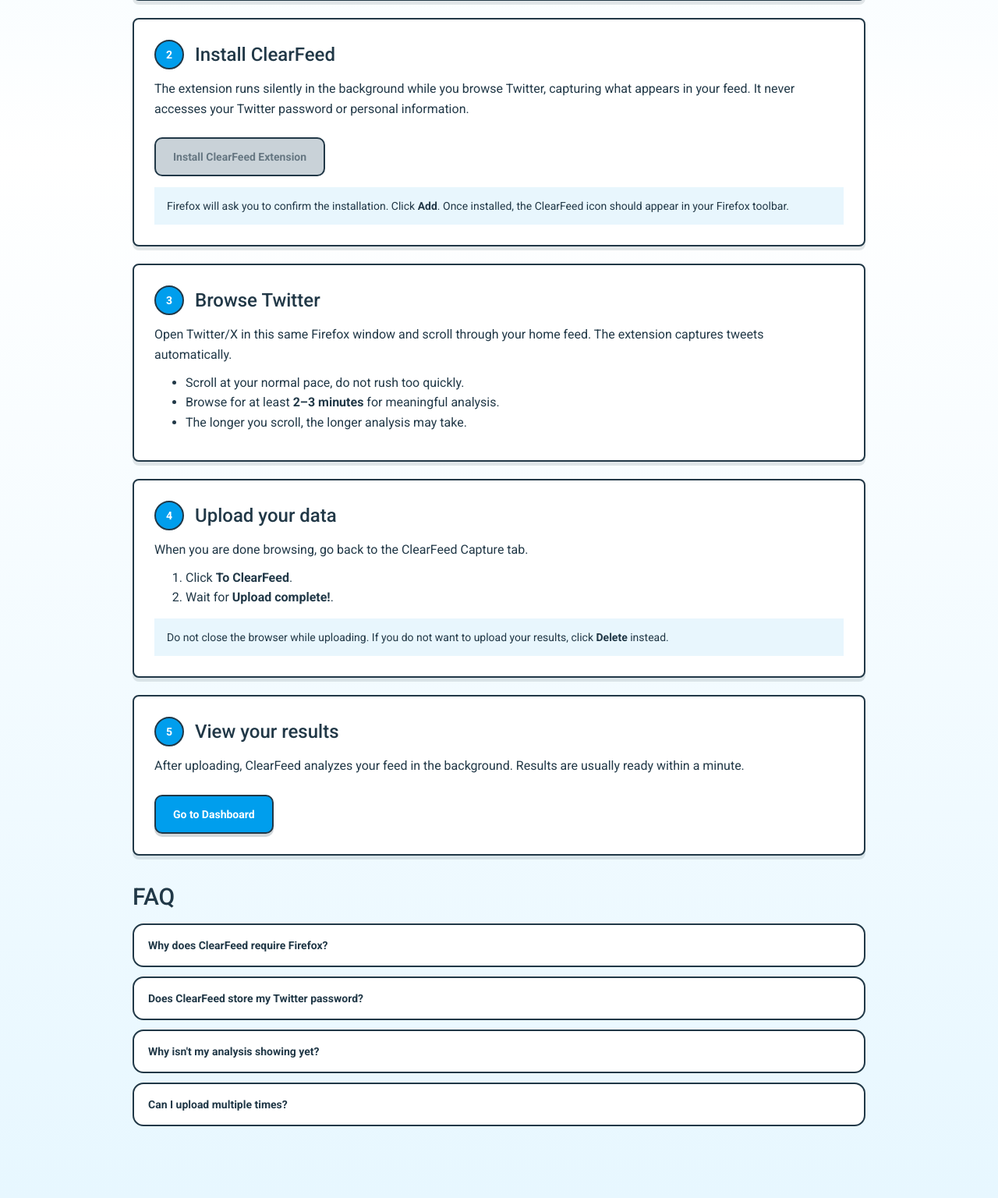
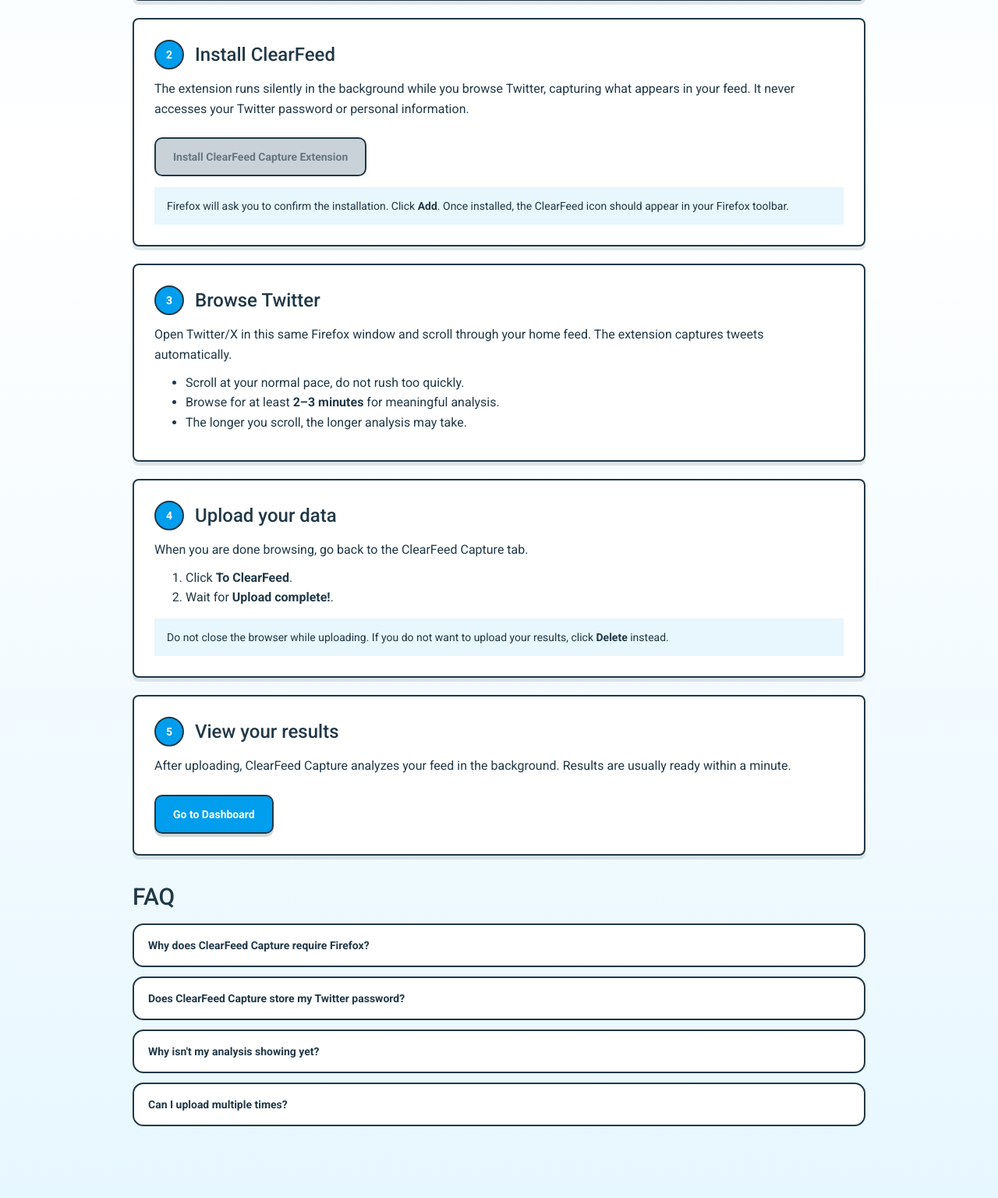
Before and after one commit to uchicago-capp-30320/ClearFeed, a Django app: page /onboarding/ in a window 1280 px wide. Shown: the part 763-2299 px from the top of the page at 78% size. Run offline with Django 5.2, Linux system fonts and the light colour scheme; parts of the project's set-up code (start-up, migrations or seed data) failed here and were passed over; some libraries are stand-ins or nearby versions.

Commit message:
fixing some grammar

```diff
--- a/templates/onboarding.html
+++ b/templates/onboarding.html
@@ -224,7 +224,7 @@
       class="primary-button disabled"
       href="https://github.com/teddykolios11/capp-zeeschuimer/releases/latest/download/62fc9d80cc0f43f29587-1.1.2.xpi"
     >
-      Install ClearFeed Extension
+      Install ClearFeed Capture Extension
     </a>
 
     <div class="mini-note">
@@ -277,7 +277,7 @@
     </div>
 
     <p>
-      After uploading, ClearFeed analyzes your feed in the background. Results are usually ready within a minute.
+      After uploading, ClearFeed Capture analyzes your feed in the background. Results are usually ready within a minute.
     </p>
 
     <a class="primary-button" href="{% url 'home' %}">
@@ -289,12 +289,12 @@
     <h2>FAQ</h2>
 
     <details>
-      <summary>Why does ClearFeed require Firefox?</summary>
+      <summary>Why does ClearFeed Capture require Firefox?</summary>
       <p>The extension uses Firefox's WebExtension API. Chrome and Safari are not currently supported.</p>
     </details>
 
     <details>
-      <summary>Does ClearFeed store my Twitter password?</summary>
+      <summary>Does ClearFeed Capture store my Twitter password?</summary>
       <p>No. ClearFeed only captures tweets that appear on your screen as you scroll. It never accesses your login credentials.</p>
     </details>
 
@@ -319,7 +319,7 @@
 
   if (isFirefox) {
     browserStatus.className = "browser-banner browser-success";
-    browserStatus.innerHTML = "✓ You're using Firefox — you're good to go!";
+    browserStatus.innerHTML = "You're using Firefox, you're good to go!";
     installButton.classList.remove("disabled");
   } else {
     browserStatus.className = "browser-banner browser-warning";
```
